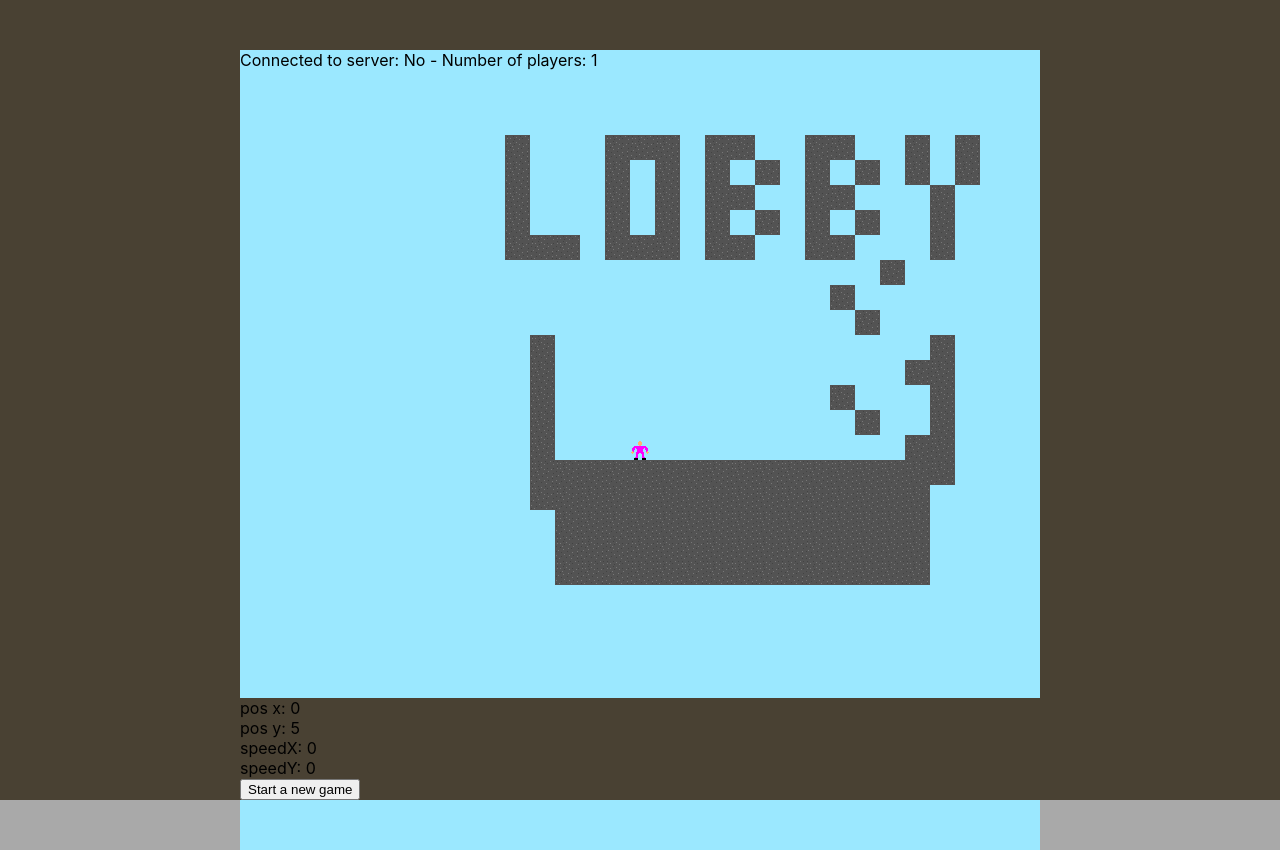
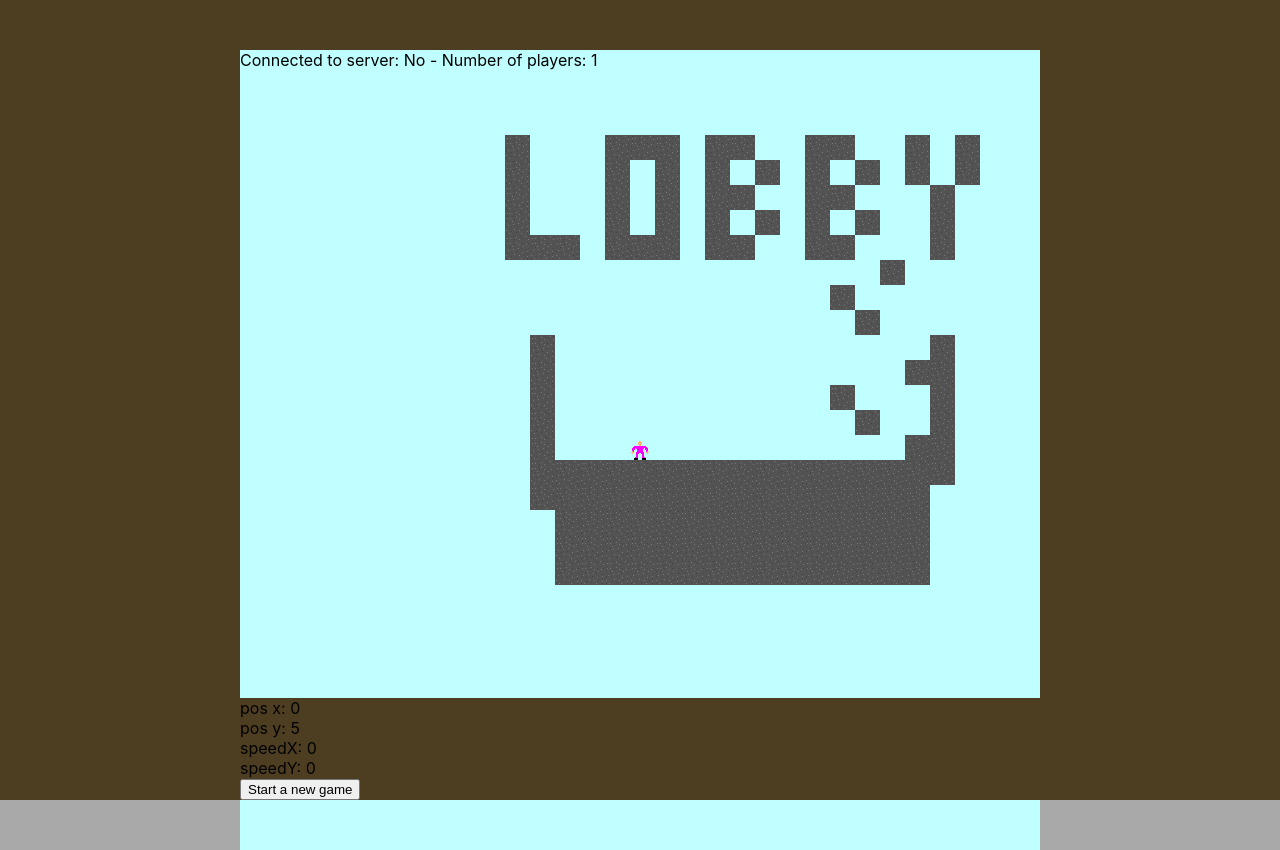
Before and after one commit to ttvalkea/kivakaivis, a React (Create React App) app: page / in a window 1280 px wide. Built offline with nearby package versions, Linux system fonts and the light colour scheme; no server answers.

Commit message:
Picture for empty space

```diff
--- a/src/App.css
+++ b/src/App.css
@@ -9,7 +9,7 @@
 .Window-border {
   margin: auto;
   margin-top: 50px;
-  background-color: rgb(155, 232, 255);
+  background-color: #c0ffff;
   position: relative;
 }
 
@@ -28,5 +28,5 @@
 
 .Border-blocker {
   position: absolute;
-  background-color: rgb(73, 65, 51);
+  background-color: rgb(78, 62, 33);
 }
```
Also changed, not shown: public/images/empty.png (added).
